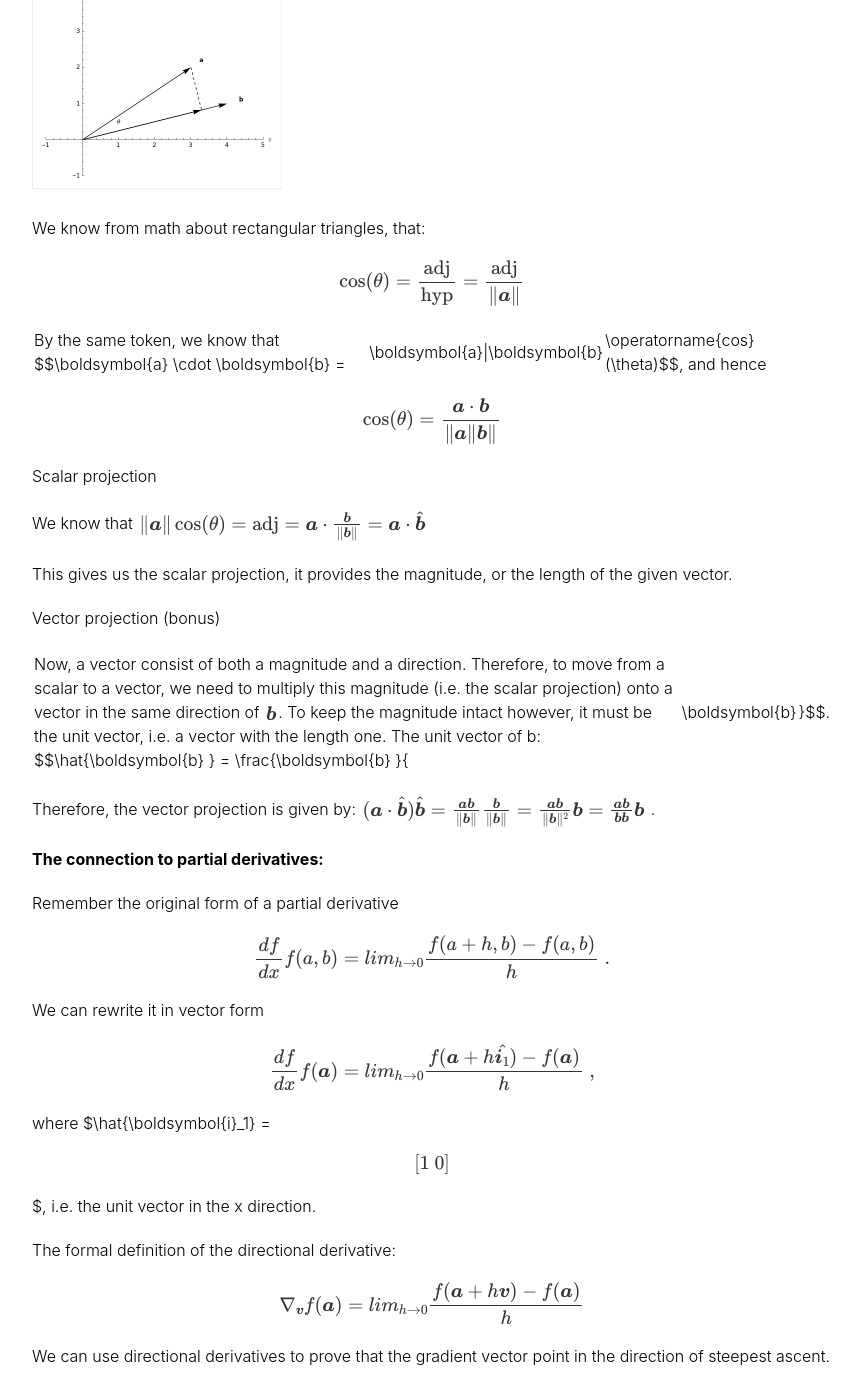
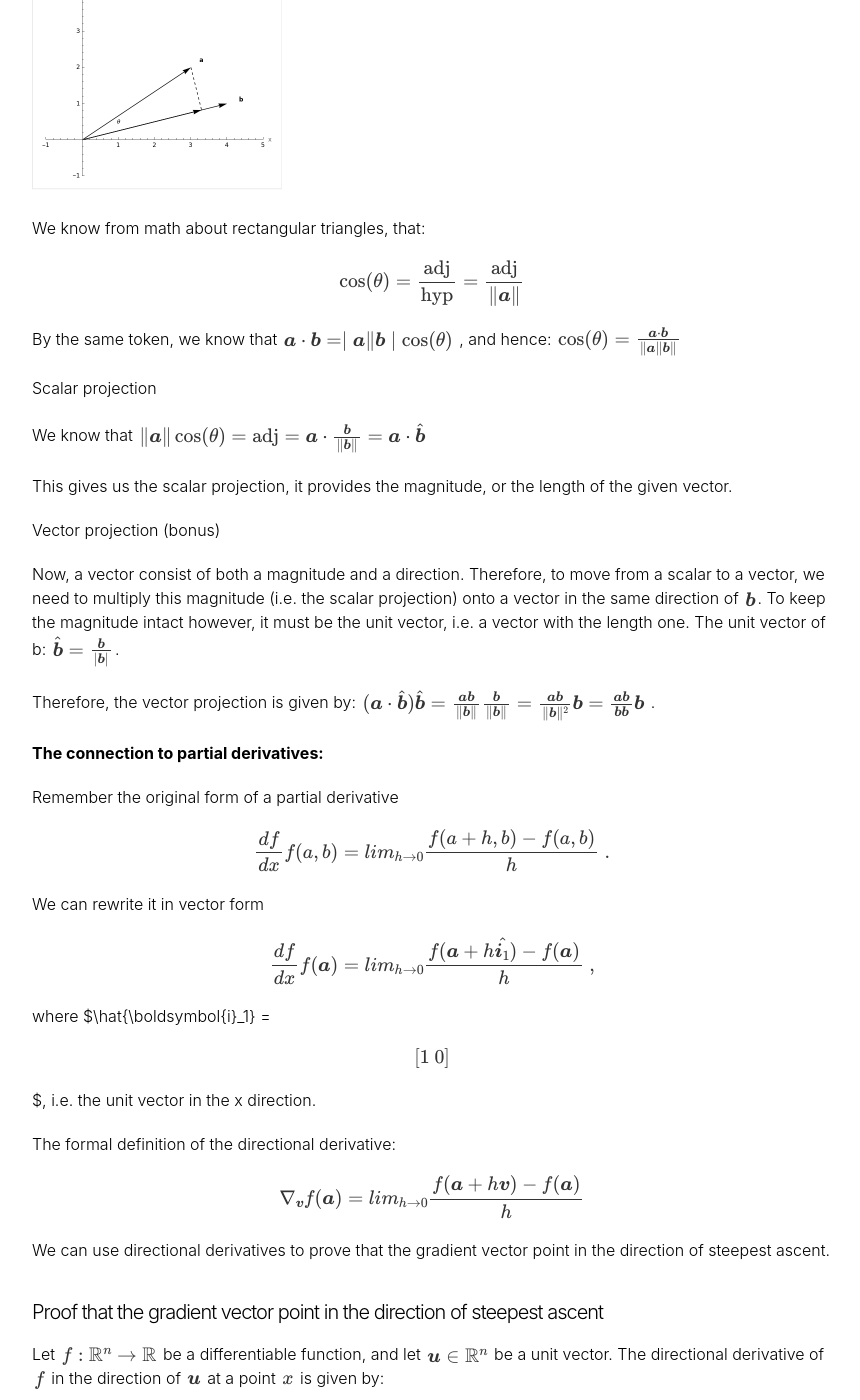
Before and after one commit to kristianernst/kristianernst.github.io, a Jekyll site: the page built from _posts/2023-08-20-multivariate_calculus.markdown, in a window 1280 px wide and 1400 px high, scrolled down 3277 px. Shown: the whole window, without its empty margins (208-1068 px from the left). Built offline with Jekyll 4.4.1, drawn with Linux system fonts in a browser that asks for light colours; formulas are drawn with MathJax 3; some of the changed text lies outside the part shown.

Commit message:
new changes

```diff
--- a/_posts/2023-08-20-multivariate_calculus.markdown
+++ b/_posts/2023-08-20-multivariate_calculus.markdown
@@ -93,7 +93,7 @@ $$
 
 If the gradient is a vector that tells us the direction of the steepest ascent, and we want to know how much of this change is in the direction of a vector $$\boldsymbol{w}$$.
 
-Therefore, if we first compute the gradient of $f$, we can then se how much each vector component influence the function by minor changes.
+Therefore, if we first compute the gradient of $$f$$, we can then se how much each vector component influence the function by minor changes.
 
 $$
 \nabla_{\boldsymbol{w} }f(x,y)= w_1 \frac{\partial f}{\partial x} + w_2 \frac{\partial f}{\partial y} = \nabla f \cdot \boldsymbol{w}
@@ -115,25 +115,23 @@ We know from math about rectangular triangles, that:
 
 $$
 \begin{align}
-\operatorname{cos}(\theta)=\frac{\text{adj} }{\text{hyp} } = \frac{\text{adj} }{\|\boldsymbol{a}\|}
+\operatorname{cos}(\theta)=\frac{\text{adj} }{\text{hyp} } = \frac{\text{adj} }{\| \boldsymbol{a}\| }
 \end{align}
 $$
 
-By the same token, we know that $$\boldsymbol{a} \cdot \boldsymbol{b} = |\boldsymbol{a}\|\boldsymbol{b}| \operatorname{cos}(\theta)$$, and hence
-
-$$\operatorname{cos}(\theta)=\frac{\boldsymbol{a}\cdot\boldsymbol{b} }{\|\boldsymbol{a}\|\boldsymbol{b}\|}$$
+By the same token, we know that $$\boldsymbol{a} \cdot \boldsymbol{b} = \mid \boldsymbol{a}\| \boldsymbol{b}\mid  \operatorname{cos}(\theta)$$ , and hence: $$\operatorname{cos}(\theta)=\frac{\boldsymbol{a}\cdot\boldsymbol{b} }{\| \boldsymbol{a}\| \boldsymbol{b}\| }$$
 
 Scalar projection
 
-We know that $$\|\boldsymbol{a}\| \operatorname{cos}(\theta) = \text{adj} = \boldsymbol{a}\cdot \frac{\boldsymbol{b} }{\|\boldsymbol{b}\|} = \boldsymbol{a} \cdot \hat{\boldsymbol{b} }$$
+We know that $$\| \boldsymbol{a}\|  \operatorname{cos}(\theta) = \text{adj} = \boldsymbol{a}\cdot \frac{\boldsymbol{b} }{\| \boldsymbol{b}\| } = \boldsymbol{a} \cdot \hat{\boldsymbol{b} }$$
 
 This gives us the scalar projection, it provides the magnitude, or the length of the given vector.
 
 Vector projection (bonus)
 
-Now, a vector consist of both a magnitude and a direction. Therefore, to move from a scalar to a vector, we need to multiply this magnitude (i.e. the scalar projection) onto a vector in the same direction of $$\boldsymbol{b}$$. To keep the magnitude intact however, it must be the unit vector, i.e. a vector with the length one. The unit vector of b: $$\hat{\boldsymbol{b} } = \frac{\boldsymbol{b} }{|\boldsymbol{b}|}$$.
+Now, a vector consist of both a magnitude and a direction. Therefore, to move from a scalar to a vector, we need to multiply this magnitude (i.e. the scalar projection) onto a vector in the same direction of $$\boldsymbol{b}$$. To keep the magnitude intact however, it must be the unit vector, i.e. a vector with the length one. The unit vector of b: $$\hat{\boldsymbol{b} } = \frac{\boldsymbol{b} }{\mid \boldsymbol{b}\mid }$$.
 
-Therefore, the vector projection is given by: $$(\boldsymbol{a} \cdot \hat{\boldsymbol{b} })\hat{\boldsymbol{b} } = \frac{\boldsymbol{a}\boldsymbol{b} }{\|\boldsymbol{b}\|} \frac{\boldsymbol{b} }{\|\boldsymbol{b}\|} = \frac{\boldsymbol{a}\boldsymbol{b} }{\|\boldsymbol{b}\|^2}\boldsymbol{b} = \frac{\boldsymbol{a}\boldsymbol{b} }{\boldsymbol{b}\boldsymbol{b} }\boldsymbol{b}$$ .
+Therefore, the vector projection is given by: $$(\boldsymbol{a} \cdot \hat{\boldsymbol{b} })\hat{\boldsymbol{b} } = \frac{\boldsymbol{a}\boldsymbol{b} }{\| \boldsymbol{b}\| } \frac{\boldsymbol{b} }{\| \boldsymbol{b}\| } = \frac{\boldsymbol{a}\boldsymbol{b} }{\| \boldsymbol{b}\| ^2}\boldsymbol{b} = \frac{\boldsymbol{a}\boldsymbol{b} }{\boldsymbol{b}\boldsymbol{b} }\boldsymbol{b}$$ .
 
 **The connection to partial derivatives:**
 
```
